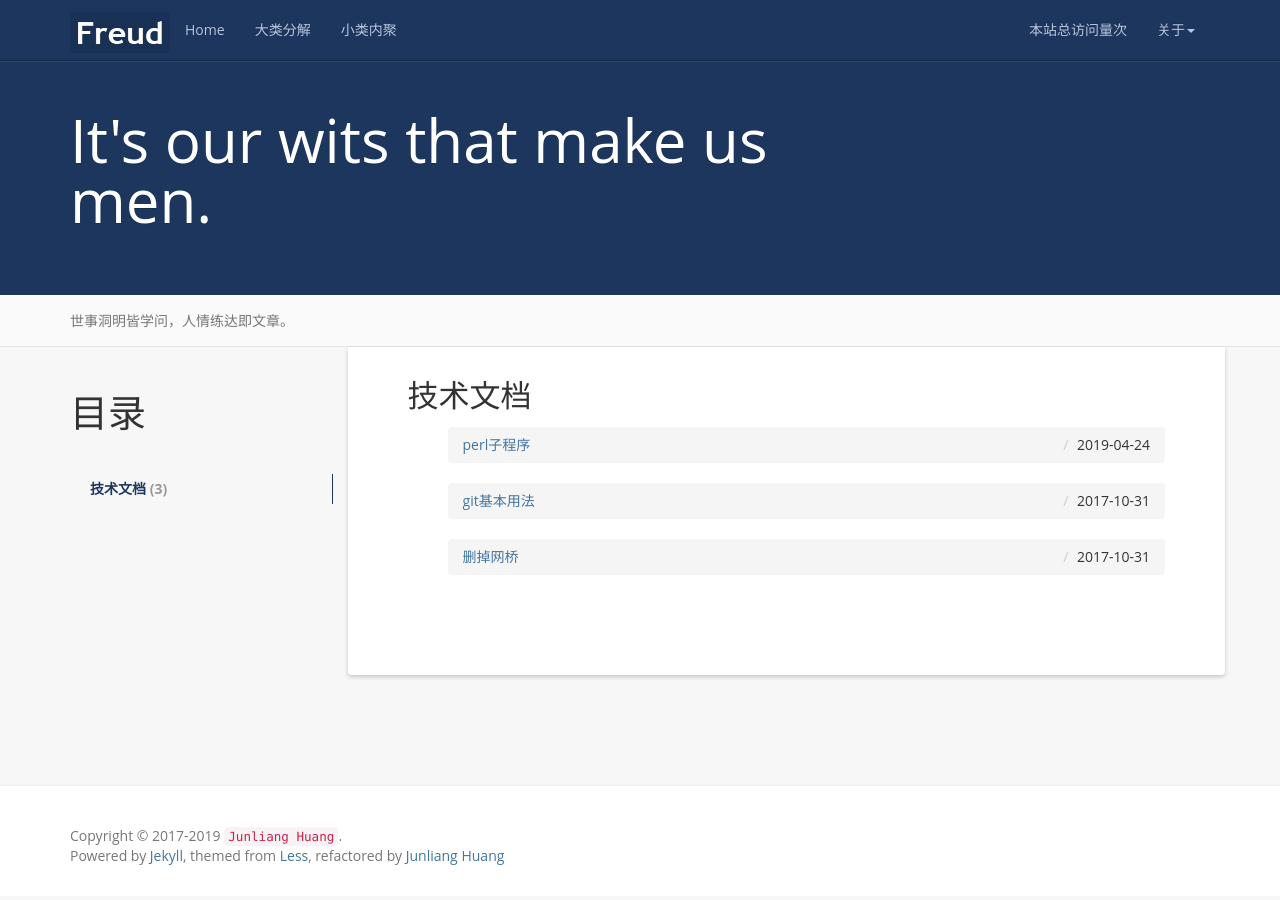
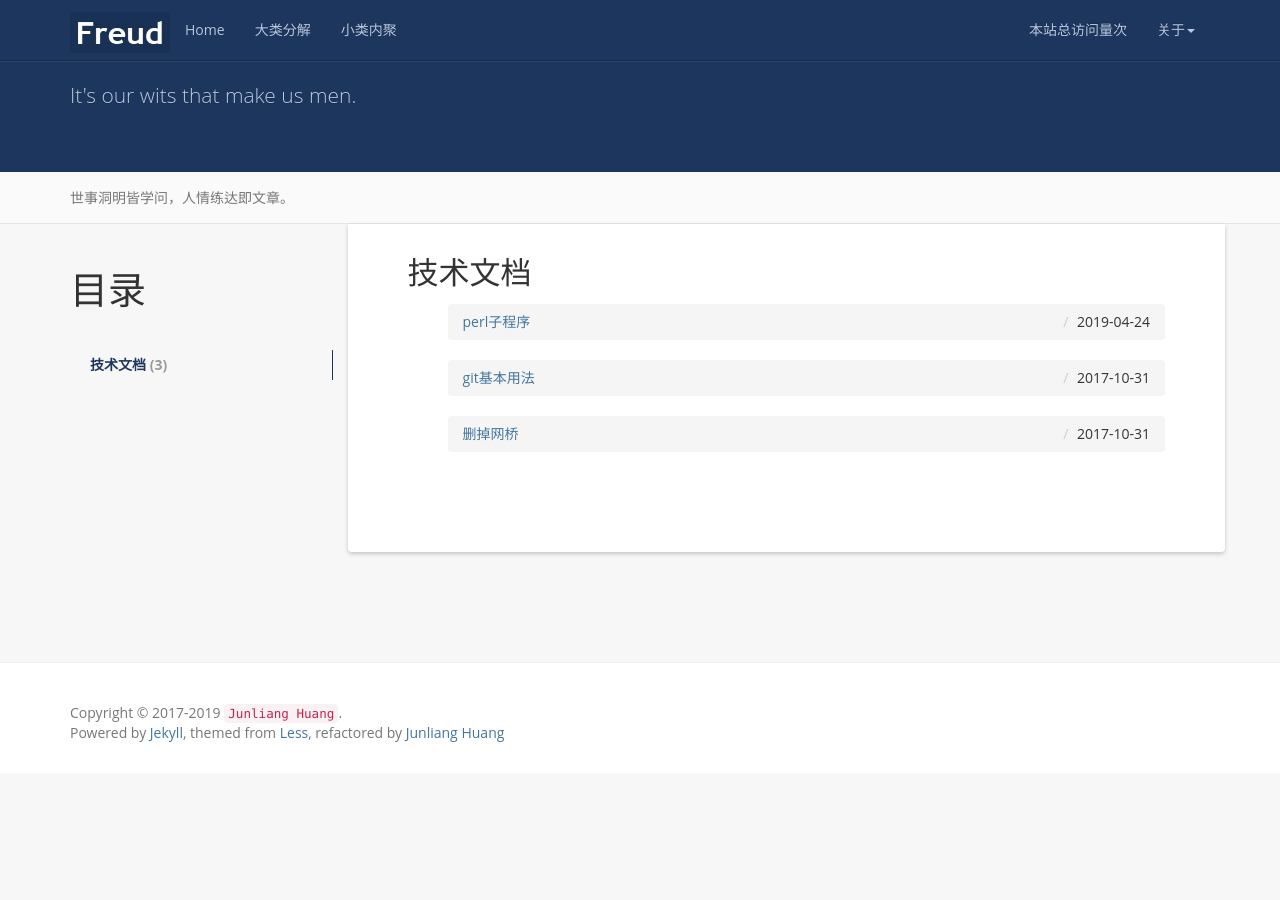
Before and after one commit to hjl21/hjl21.github.io, a Jekyll site: the page built from categories/index.html, in a window 1280 px wide. Built offline with Jekyll 4.4.1, drawn with Linux system fonts in a browser that asks for light colours; nearby versions of some CDN libraries; comment, search, counter and statistics services are not loaded.

Commit message:
Update docs_header.html

```diff
--- a/_includes/docs_header.html
+++ b/_includes/docs_header.html
@@ -5,7 +5,7 @@
 		    <h1>{{ page.title }}</h1>
 		    <p>Post on {{ page.date | date: "%b %d, %Y" }} by <a href="/about">{{ site.author }}</a></p>
 		-->
-		    <h1>{{ site.motto }}</h1>
+		    <p>{{ site.motto }}</p>
     {% else %}
 	    <h1>{{ site.name }}</h1>
 	    <p>{{ site.description }}</p>
```
